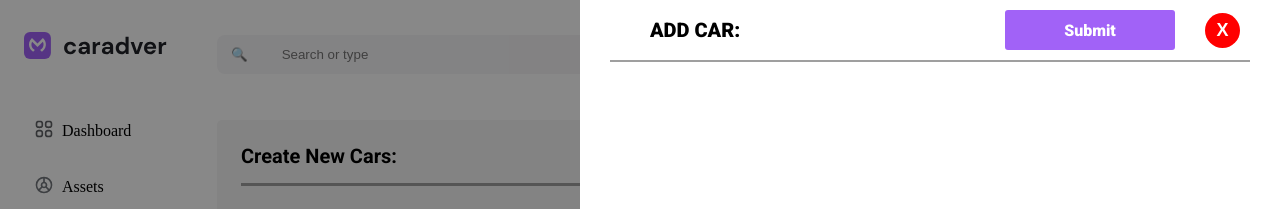
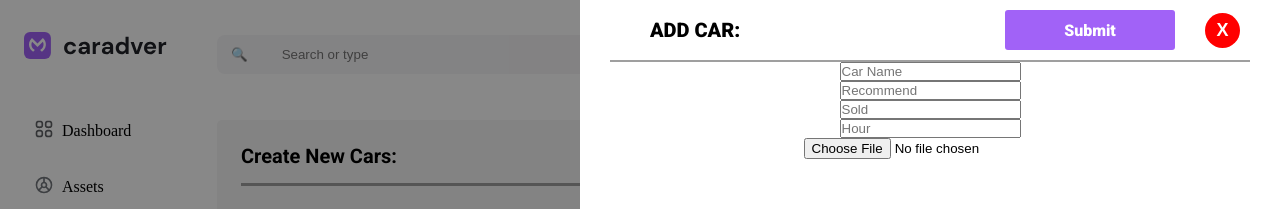
Before and after one commit to ismoilrz/Rendcar, a React (Vite) app: page /booking in a window 1280 px wide. Both pictures are taken after a click on the button "New Car". Shown: the top 209 px of the page. Built offline with nearby package versions, Linux system fonts and the light colour scheme; grey boxes are pictures that could not be loaded.

Commit message:
driwer Add car success

```diff
--- a/src/pages/booking/booking.css
+++ b/src/pages/booking/booking.css
@@ -203,3 +203,9 @@
     border: 2px solid red;
     color: red;
 }
+
+.inputs{
+    display: flex;
+    flex-direction: column;
+    align-items: center;
+}
--- a/src/pages/booking/draywer.jsx
+++ b/src/pages/booking/draywer.jsx
@@ -1,9 +1,42 @@
+import { useState } from "react";
+
 import "./booking.css"
 
-const DriwerPage = ({close}) => {
+const DriwerPage = ({close, onAdd}) => {
+    const [form, setForm] = useState({
+    title: "",
+    recommend: "",
+    sold: "",
+    hour: "",
+    img: ""
+  });
+
+   const handleChange = (e) => {
+    const { name, value } = e.target;
+    setForm(prev => ({ ...prev, [name]: value }));
+  };
+
+  const handleImage = (e) => {
+    const file = e.target.files[0];
+    if (!file) return;
+    const reader = new FileReader();
+    reader.onloadend = () => {
+      setForm(prev => ({ ...prev, img: reader.result }));
+    };
+    reader.readAsDataURL(file);
+  };
+
+   const handleAdd = () => {
+    const newCar = { key: Date.now(), ...form };
+    onAdd(newCar);
+    setForm({ title: "", recommend: "", sold: "", hour: "", img: "" });
+  };
+
      const closeProfil = (e) => {
         e.stopPropagation()
     }
+
+
 
     return <>
                 <section className="driver" onClick={close}>
@@ -11,9 +44,23 @@ const DriwerPage = ({close}) => {
                         <div className="driverAddCar">
                             <p>ADD CAR:</p>
                             <div className="driverBtns">
-                                <button className="submit">Submit</button>
+                                <button className="submit" onClick={handleAdd}>Submit</button>
                                 <button className="exit" onClick={close}>X</button>
                             </div>
+                        </div>
+                        <div className="inputs">
+                           <input name="title" type="text" placeholder="Car Name" onChange={handleChange} />
+                           <input name="recommend" type="text" placeholder="Recommend" onChange={handleChange} />
+                           <input name="sold" type="text" placeholder="Sold" onChange={handleChange} />
+                           <input name="hour" type="text" placeholder="Hour" onChange={handleChange} />
+                           <input type="file" accept="image/*" onChange={handleImage} />
+
+                            {form.img && (
+        <div>
+          <p>Preview:</p>
+          <img src={form.img} alt="preview" width={150} />
+        </div>
+      )}
                         </div>
                     </div>
                 </section>
--- a/src/pages/booking/index.jsx
+++ b/src/pages/booking/index.jsx
@@ -5,13 +5,22 @@ import DriwerPage from "./draywer";
 
 const BookingPage = () => {
      const [open, setOpen] = useState(false)
-    const openProfil = () => {
+     const [cars, setCars] = useState(AllCars);
+
+     const openProfil = () => {
         setOpen(!open)
     }
 
     const close = () => {
         setOpen(!open)
     }
+
+    const handleAddCar = (newCar) => {
+    setCars(prev => [...prev, newCar]);
+    close();
+  }
+
+
 
     return <>
              <section className="booking">
@@ -21,7 +30,7 @@ const BookingPage = () => {
                 </div>
              </section>
              <section className="bookingCards">
-                {AllCars.map((item, index) => {
+                {cars.map((item, index) => {
                     return (
                         <div className="bookingCard" key={index}>
                             <div className="bookingCrtRecommend">
@@ -45,7 +54,8 @@ const BookingPage = () => {
                     )
                 })}
              </section>
-             {open && <DriwerPage close={close} />}
+
+             {open && <DriwerPage close={close} onAdd={handleAddCar} />}
              </>
 }
 
```
Also changed, not shown: src/assets/m5 cs.avif (added), src/assets/m5 f10.jpg (added).
